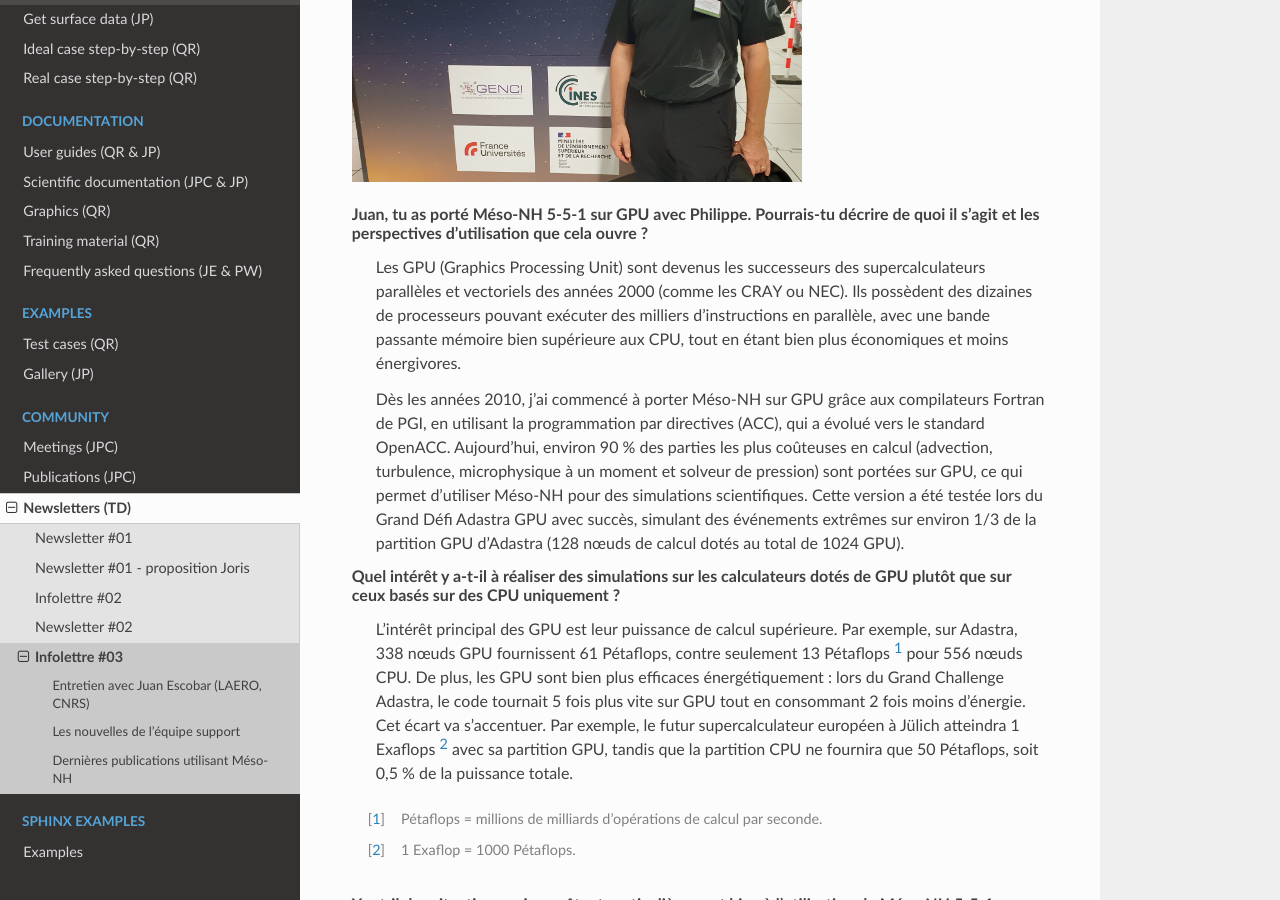
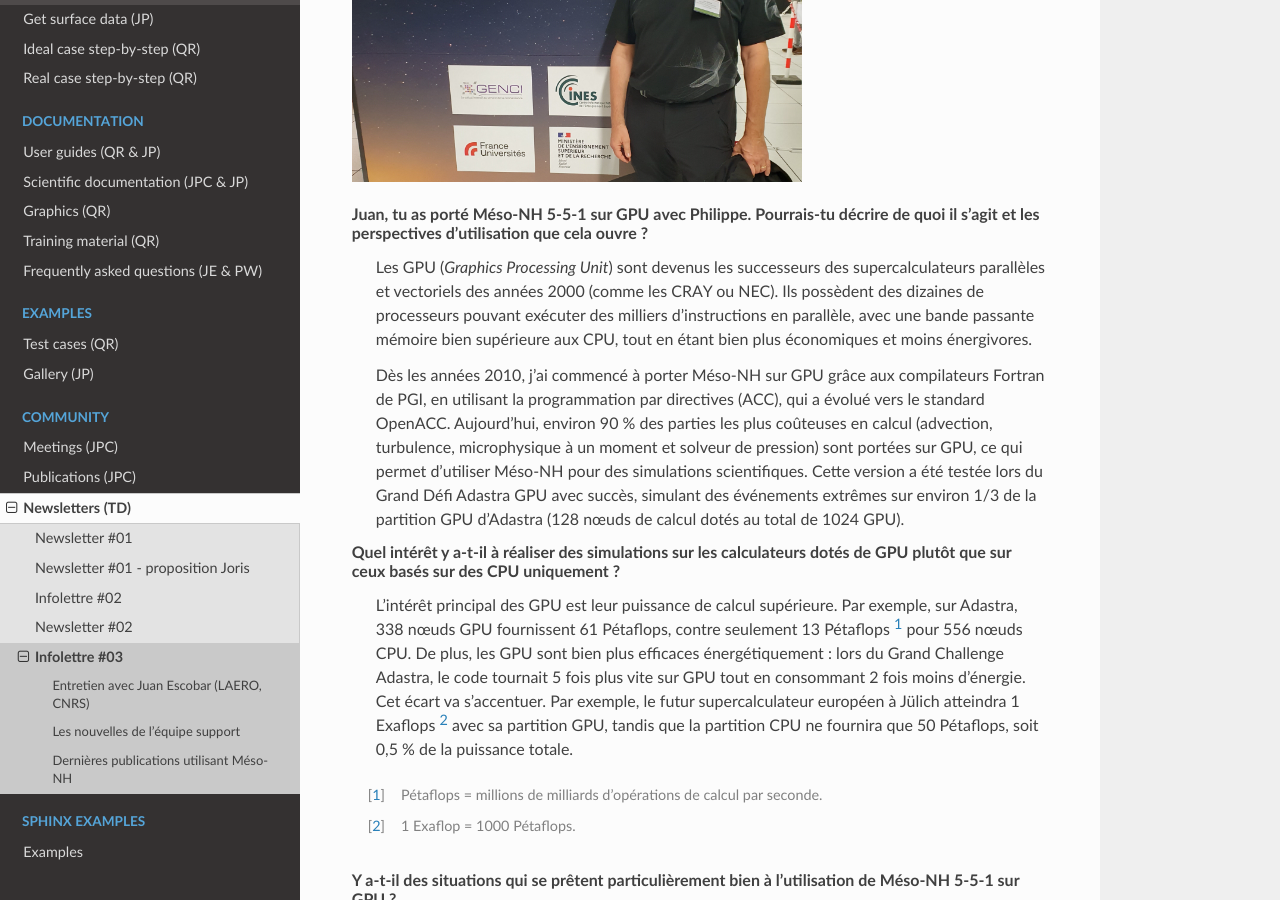
Before and after one commit to JorisPianezze/mesonh_beta_test_guide, a Sphinx documentation site: the page built from docs/source/community/newsletters/newsletter_03.rst, in a window 1280 px wide and 900 px high, scrolled down 575 px. Built offline with Sphinx 7.4.7 and the Read the Docs theme 2.0.0, drawn with Linux system fonts in a browser that asks for light colours.

```diff
--- a/docs/source/community/newsletters/newsletter_03.rst
+++ b/docs/source/community/newsletters/newsletter_03.rst
@@ -15,7 +15,7 @@ Entretien avec `Juan Escobar <mailto:juan.escobar-munoz@cnrs.fr>`_ (LAERO, CNRS)
   :width: 450
 
 Juan, tu as porté Méso-NH 5-5-1 sur GPU avec Philippe. Pourrais-tu décrire de quoi il s'agit et les perspectives d'utilisation que cela ouvre ?
-  Les GPU (Graphics Processing Unit) sont devenus les successeurs des supercalculateurs parallèles et vectoriels des années 2000 (comme les CRAY ou NEC). Ils possèdent des dizaines de processeurs pouvant exécuter des milliers d'instructions en parallèle, avec une bande passante mémoire bien supérieure aux CPU, tout en étant bien plus économiques et moins énergivores.
+  Les GPU (*Graphics Processing Unit*) sont devenus les successeurs des supercalculateurs parallèles et vectoriels des années 2000 (comme les CRAY ou NEC). Ils possèdent des dizaines de processeurs pouvant exécuter des milliers d'instructions en parallèle, avec une bande passante mémoire bien supérieure aux CPU, tout en étant bien plus économiques et moins énergivores.
 
   Dès les années 2010, j’ai commencé à porter Méso-NH sur GPU grâce aux compilateurs Fortran de PGI, en utilisant la programmation par directives (ACC), qui a évolué vers le standard OpenACC. Aujourd'hui, environ 90 % des parties les plus coûteuses en calcul (advection, turbulence, microphysique à un moment et solveur de pression) sont portées sur GPU, ce qui permet d’utiliser Méso-NH pour des simulations scientifiques. Cette version a été testée lors du Grand Défi Adastra GPU avec succès, simulant des événements extrêmes sur environ 1/3 de la partition GPU d’Adastra (128 nœuds de calcul dotés au total de 1024 GPU).
 
```
